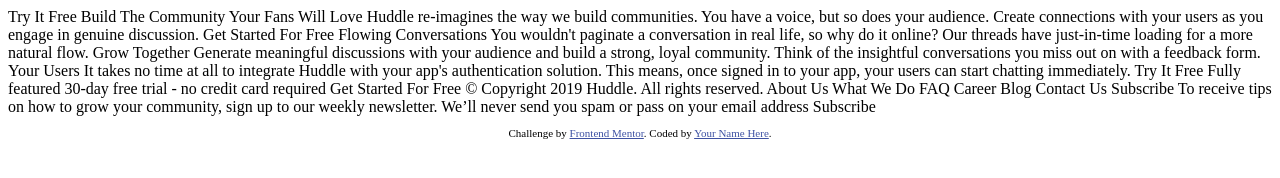
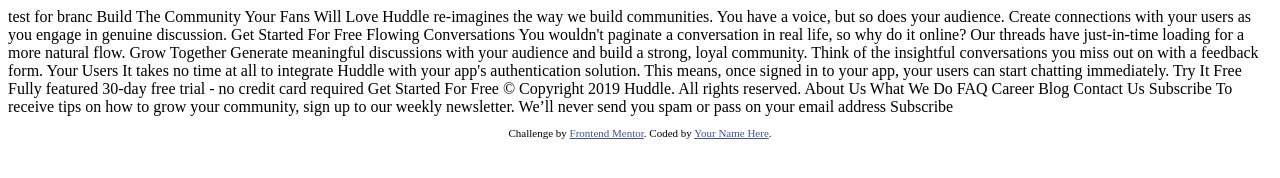
Before and after one commit to zahidi14/Huddle-landing-page-with-coded-decorative-elements, a plain HTML site: page index.html in a window 1280 px wide. Drawn offline with Linux system fonts and the light colour scheme.

Commit message:
index revision

```diff
--- a/index.html
+++ b/index.html
@@ -16,7 +16,7 @@
 </head>
 <body>
 
-  Try It Free
+  test for branc
 
   Build The Community Your Fans Will Love
 
```
